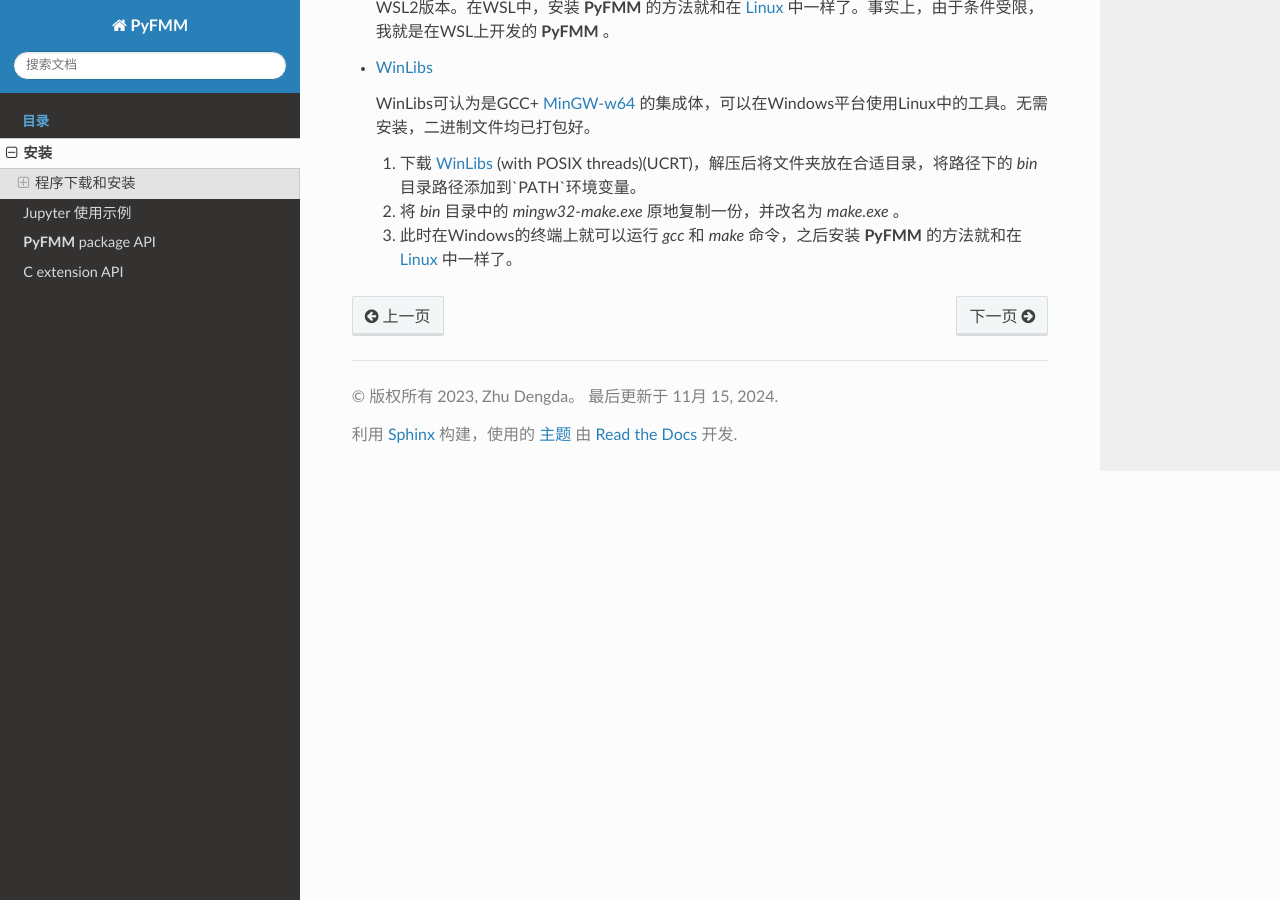
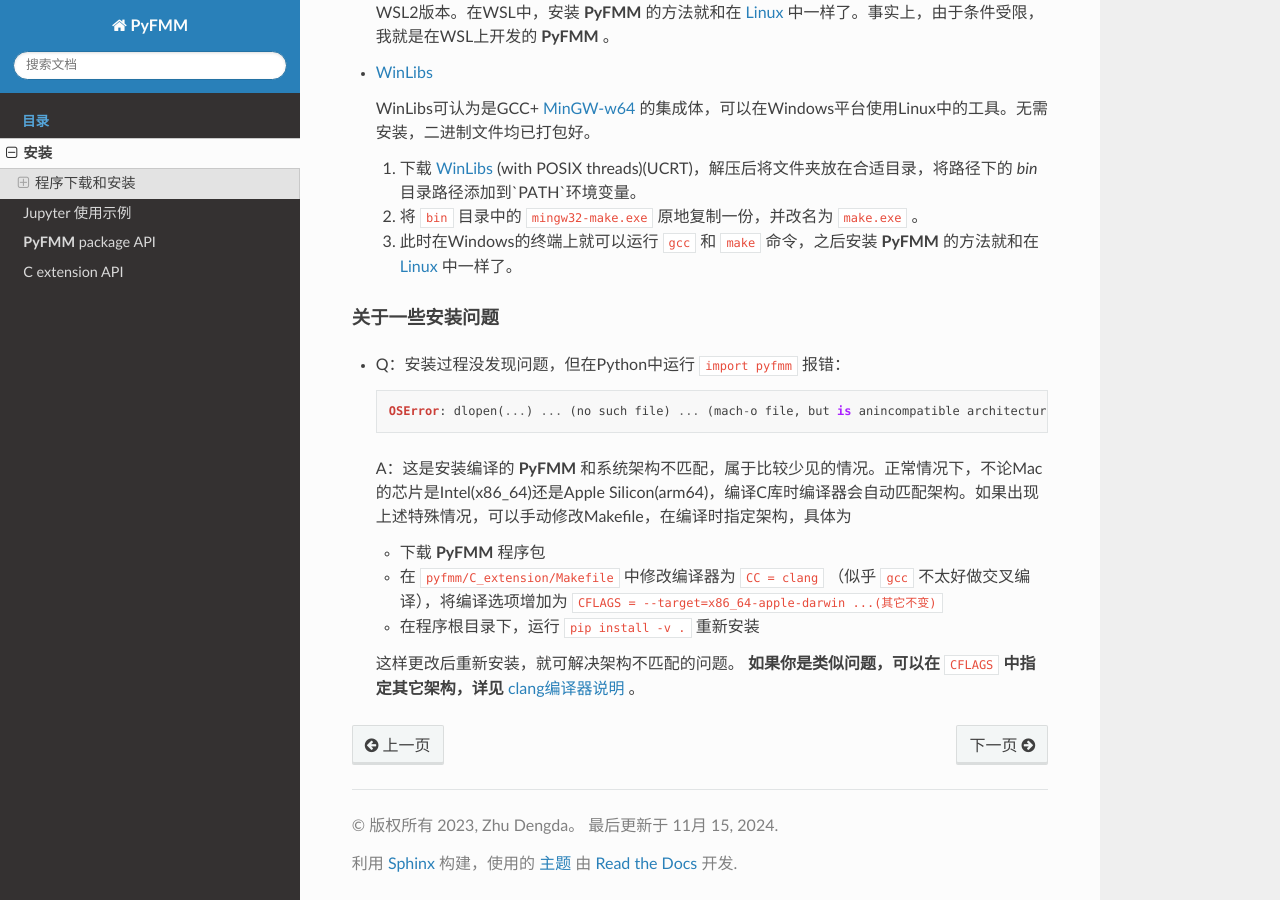
Before and after one commit to Dengda98/PyFMM, a Sphinx documentation site: the page built from docs/source/install.rst, in a window 1280 px wide and 900 px high, scrolled down 1900 px. Built offline with Sphinx 7.4.7 and the Read the Docs theme 3.1.0, drawn with Linux system fonts in a browser that asks for light colours; some of the changed text lies outside the part shown.

```diff
--- a/docs/source/conf.py
+++ b/docs/source/conf.py
@@ -8,7 +8,6 @@
 
 import sys, os, pathlib
 import subprocess
-import setuptools_scm
 
 read_the_docs_build = os.environ.get('READTHEDOCS', None) == 'True'
 
--- a/docs/source/install.rst
+++ b/docs/source/install.rst
@@ -19,16 +19,16 @@
     jupyter
 
 
-C程序的编译链接基于 `gcc` 编译器，编译命令使用 `make`，确保系统已安装相应工具。
+C程序的编译链接基于 :code:`gcc` 编译器，编译命令使用 :code:`make`，确保系统已安装相应工具。
 
-以ubuntu为例，安装 `gcc` 和 `make` :
+以ubuntu为例，安装 :code:`gcc` 和 :code:`make` :
 
 ::
 
     sudo apt install build-essential
 
 
-Makefile位于 *C_extension/Makefile* ，你可以自定义你的编译器和编译命令。
+Makefile位于 :code:`pyfmm/C_extension/Makefile` ，你可以自定义你的编译器和编译命令。
 
 
 程序下载和安装
@@ -66,11 +66,11 @@ Makefile位于 *C_extension/Makefile* ，你可以自定义你的编译器和编
 For Linux or Mac
 ^^^^^^^^^^^^^^^^^^
 
-要求系统上有`gcc`，`make`开发工具。安装有两个选择：
+要求系统上有 :code:`gcc`，:code:`make` 开发工具。安装有两个选择：
 
 + **不提前下载程序包**
 
-  要求你当前环境中有git工具。这样可直接运行
+  要求你当前环境中有 :code:`git` 工具。这样可直接运行
   ::
 
       # vx.x.x指代Release中的版本号，建议下载最新稳定版本
@@ -104,5 +104,22 @@ For Windows
   WinLibs可认为是GCC+ `MinGW-w64 <http://mingw-w64.org/>`_ 的集成体，可以在Windows平台使用Linux中的工具。无需安装，二进制文件均已打包好。
 
   1. 下载 `WinLibs <https://winlibs.com/>`_ (with POSIX threads)(UCRT)，解压后将文件夹放在合适目录，将路径下的 `bin` 目录路径添加到`PATH`环境变量。
-  2. 将 `bin` 目录中的 `mingw32-make.exe` 原地复制一份，并改名为 `make.exe` 。
-  3. 此时在Windows的终端上就可以运行 `gcc` 和 `make` 命令，之后安装 **PyFMM** 的方法就和在 :ref:`Linux <for_linux_or_mac>` 中一样了。
+  2. 将 :code:`bin` 目录中的 :code:`mingw32-make.exe` 原地复制一份，并改名为 :code:`make.exe` 。
+  3. 此时在Windows的终端上就可以运行 :code:`gcc` 和 :code:`make` 命令，之后安装 **PyFMM** 的方法就和在 :ref:`Linux <for_linux_or_mac>` 中一样了。
+
+
+关于一些安装问题
+^^^^^^^^^^^^^^^^^^
+
++ Q：安装过程没发现问题，但在Python中运行 :code:`import pyfmm` 报错：
+  ::
+
+    OSError: dlopen(...) ... (no such file) ... (mach-o file, but is anincompatible architecture (have 'arm64', need 'x86_64'))
+
+
+  A：这是安装编译的 **PyFMM** 和系统架构不匹配，属于比较少见的情况。正常情况下，不论Mac的芯片是Intel(x86_64)还是Apple Silicon(arm64)，编译C库时编译器会自动匹配架构。如果出现上述特殊情况，可以手动修改Makefile，在编译时指定架构，具体为
+
+  + 下载 **PyFMM** 程序包
+  + 在 :code:`pyfmm/C_extension/Makefile` 中修改编译器为 :code:`CC = clang` （似乎 :code:`gcc` 不太好做交叉编译），将编译选项增加为 :code:`CFLAGS = --target=x86_64-apple-darwin ...(其它不变)`
+  + 在程序根目录下，运行 :code:`pip install -v .` 重新安装
+  这样更改后重新安装，就可解决架构不匹配的问题。 **如果你是类似问题，可以在** :code:`CFLAGS` **中指定其它架构，详见** `clang编译器说明 <https://clang.llvm.org/docs/CrossCompilation.html>`_ 。
```
Also changed, not shown: README.md (+14 -0 lines).
